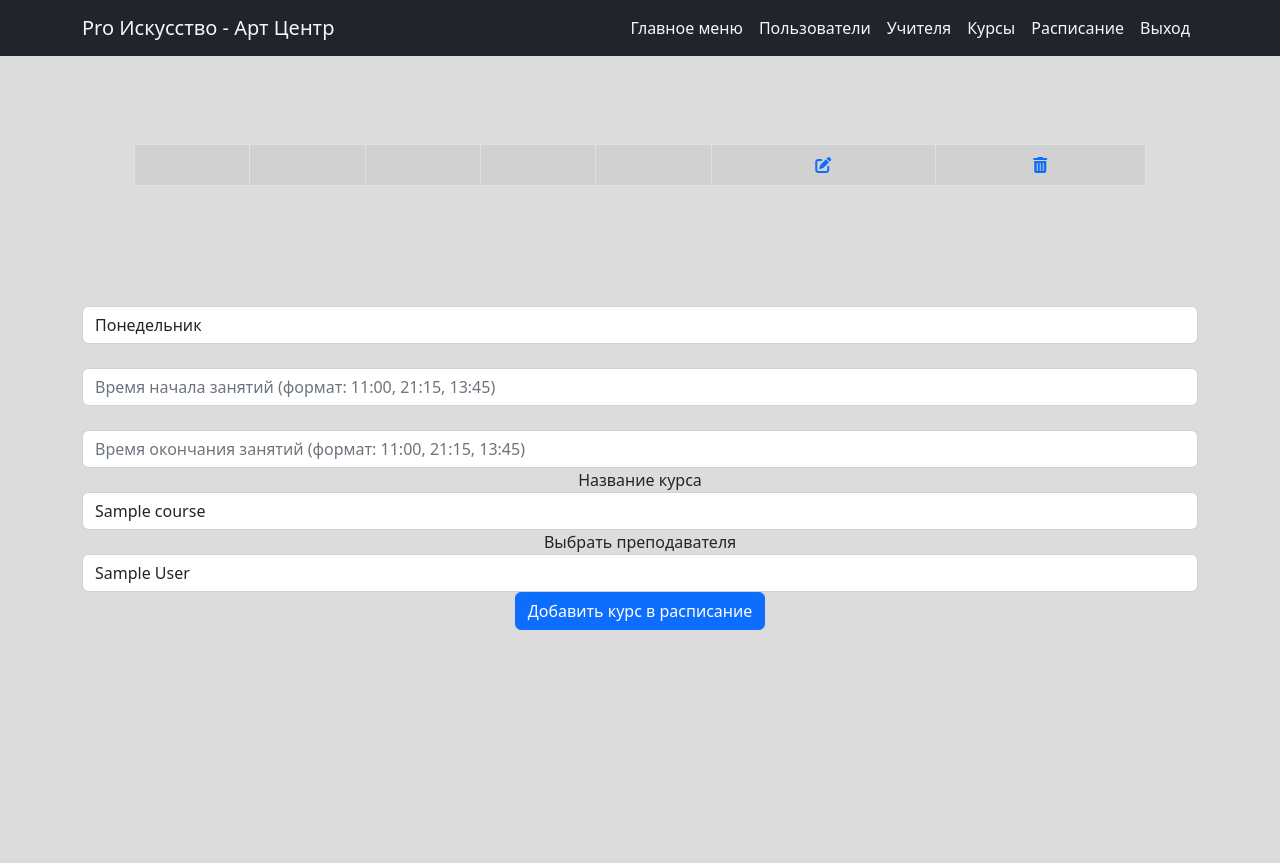
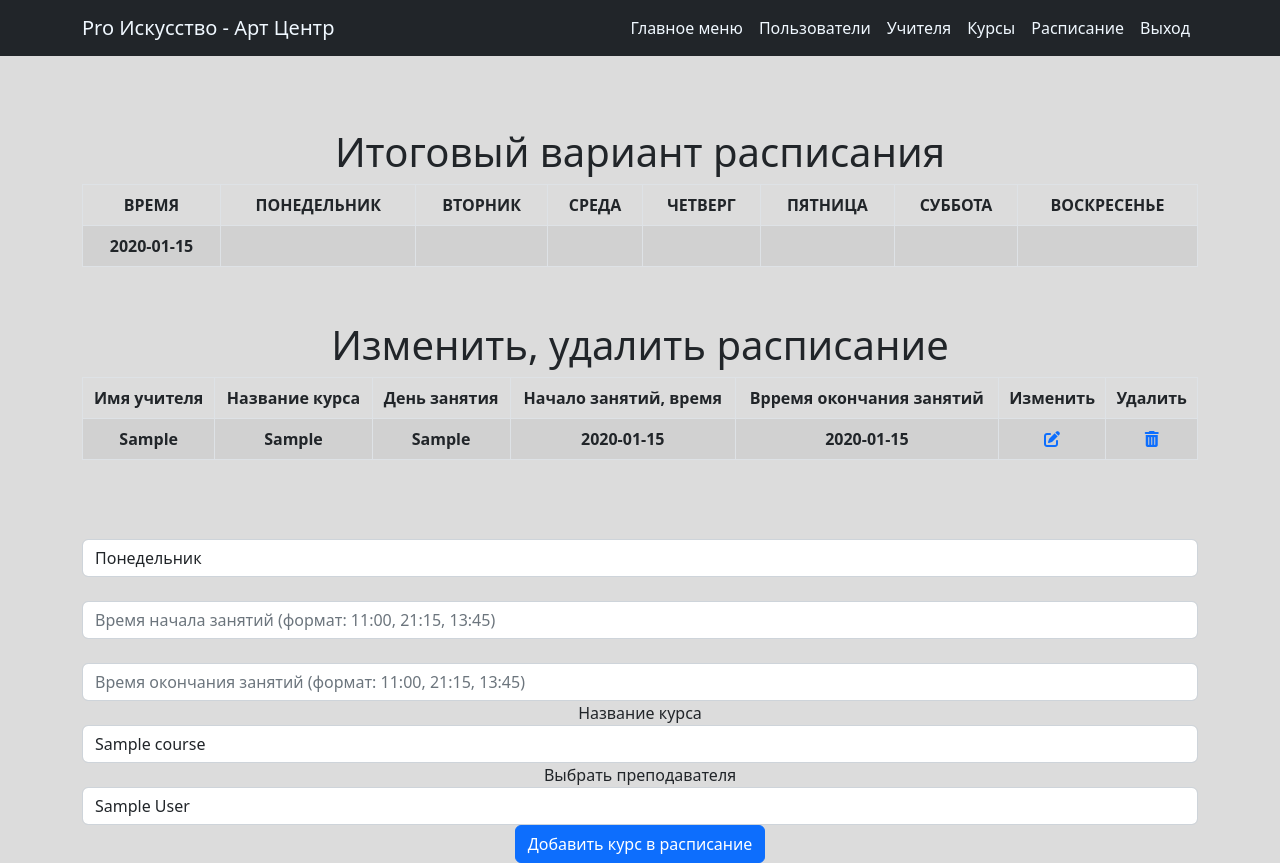
Before and after one commit to belousovsergey56/pro-iskusstvo, a Flask app: page /add_schelude in a window 1280 px wide. Before the commit the page ends 630 px from the top, so only its background shows below. Run offline with Flask 2, Linux system fonts and the light colour scheme; a user stored in the database is signed in; tables that the repository leaves empty hold one stand-in row (values such as "Sample post"); lists and menus that the app fills with data are empty; some libraries are stand-ins or nearby versions.

Commit message:
add section ended schelude, add section edit_schelude, add section add_schelude

```diff
--- a/templates/schelude.html
+++ b/templates/schelude.html
@@ -1,39 +1,106 @@
 {% extends 'base.html' %}
 {% import "bootstrap/wtf.html" as wtf %}
 
-{% block title %}Изменить расписание{% endblock %}
 
 {% block body %}
 
-<section id="users">
+<section id="schedule">
 
-    <div class="container users">
-        <table class="table table-lg table-striped table-bordered user-table">
+    <h1 class="end_schelude">Итоговый вариант расписания</h1>
+
+    <div class="container schedule">
+        <table class="table table-bordered text-center table-striped">
             <thead>
-
+                <tr class="bg-light-gray">
+                    <th scope="col" class="text-uppercase">Время</th>
+                    {% for day in all_days: %}
+                    <th scope="col" class="text-uppercase">{{ day }}</th>
+                    {% endfor %}
+                </tr>
+            </thead>
             <tbody>
-                {% for database in schelude: %}
                 <tr>
-                    <th scope="row">{{ database.id }}</th>
-                    <th scope="row">{{ database.day }}</th>
-                    <th scope="row">{{ database.time }}</th>
-                    <th scope="row">{{ database.teacher }}</th>
-                    <th scope="row">{{ database.course }}</th>
-                    <th scope="row"><a href="#"><i
-                                class="fa-solid fa-pen-to-square"></i></a></th>
-                    <th scope="row"><a href="#"><i
-                                class="fa-solid fa-trash-can"></i></a></th>
+                    {% for time, db in schelude.items(): %}
+                    <th scope="row">{{ time }}</th>
+                    <td class="{{ all_days[0] }}">
+                        {{ db.get(all_days[0])[0] if db.get(all_days[0]) else '' }}
+                        <br>
+                        {{ db.get(all_days[0])[1] if db.get(all_days[0]) else '' }}
+                    </td>
+                    <td class="{{ all_days[1] }}">
+                        {{ db.get(all_days[1])[0] if db.get(all_days[1]) else '' }}
+                        <br>
+                        {{ db.get(all_days[1])[1] if db.get(all_days[1]) else '' }}
+                    </td>
+                    <td class="{{ all_days[2] }}">
+                        {{ db.get(all_days[2])[0] if db.get(all_days[2]) else '' }}
+                        <br>
+                        {{ db.get(all_days[2])[1] if db.get(all_days[2]) else '' }}
+                    </td>
+                    <td class="{{ all_days[3] }}">
+                        {{ db.get(all_days[3])[0] if db.get(all_days[3]) else '' }}
+                        <br>
+                        {{ db.get(all_days[3])[1] if db.get(all_days[3]) else '' }}
+                    </td>
+                    <td class="{{ all_days[4] }}">
+                        {{ db.get(all_days[4])[0] if db.get(all_days[4]) else '' }}
+                        <br>
+                        {{ db.get(all_days[4])[1] if db.get(all_days[4]) else '' }}
+                    </td>
+                    <td class="{{ all_days[5] }}">
+                        {{ db.get(all_days[5])[0] if db.get(all_days[5]) else '' }}
+                        <br>
+                        {{ db.get(all_days[5])[1] if db.get(all_days[5]) else '' }}
+                    </td>
+                    <td class="{{ all_days[6] }}">
+                        {{ db.get(all_days[6])[0] if db.get(all_days[6]) else '' }}
+                        <br>
+                        {{ db.get(all_days[6])[1] if db.get(all_days[6]) else '' }}
+                    </td>
                 </tr>
                 {% endfor %}
+
             </tbody>
-            </thead>
         </table>
     </div>
 
 </section>
 
-<section id="add_users">
-    <div class="container add_user">
+<section id="edit_schelude">
+    <h1 class="edit_schelude">Изменить, удалить расписание</h1>
+    <div class="container">
+        <table class="table table-bordered text-center table-striped">
+            <thead>
+
+                <th scope="col">Имя учителя</th>
+                <th scope="col">Название курса</th>
+                <th scope="col">День занятия</th>
+                <th scope="col">Начало занятий, время</th>
+                <th scope="col">Врремя окончания занятий</th>
+                <th scope="col">Изменить</th>
+                <th scope="col">Удалить</th>
+
+            </thead>
+
+            <tbody>
+                {% for db in rsp: %}
+                <tr>
+                    <th scope="row">{{ db.teacher }}</th>
+                    <th scope="row">{{ db.course }}</th>
+                    <th scope="row">{{ db.day }}</th>
+                    <th scope="row">{{ db.start_time }}</th>
+                    <th scope="row">{{ db.end_time }}</th>
+                    <th scope="row"><a href="#"><i class="fa-solid fa-pen-to-square"></i></a></th>
+                    <th scope="row"><a href="{{ url_for('remove_schelude', schelude_id=db.id) }}"><i class="fa-solid fa-trash-can"></i></a></th>
+                </tr>
+                {% endfor %}
+            </tbody>
+        </table>
+    </div>
+</section>
+
+<section id="add_schelude">
+    <div class="container add_schelude">
 
         {% with messages = get_flashed_messages() %}
         {% if messages: %}
```
